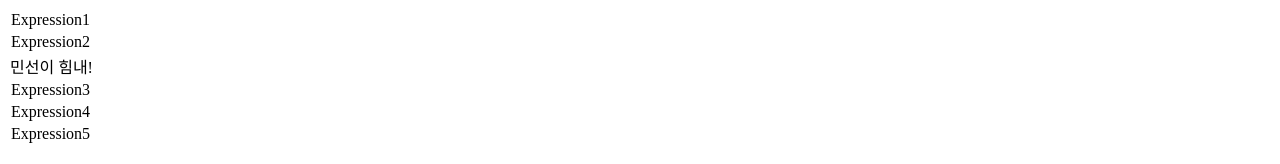
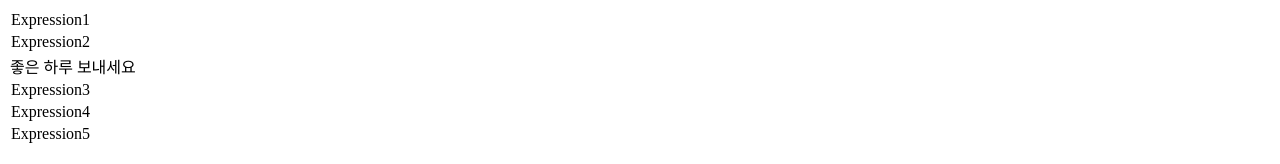
Before and after one commit to haileychoi15/js-study, a plain HTML site: page domNode.html in a window 1280 px wide. Shown: the top 164 px of the page. Drawn offline with Linux system fonts and the light colour scheme.

Commit message:
nth-child(), nth-of-type()

```diff
--- a/domNode.html
+++ b/domNode.html
@@ -38,7 +38,7 @@
 
     // 넣을 노드 만들기
     var div = document.createElement("div");
-    var str = document.createTextNode("민선이 힘내!");
+    var str = document.createTextNode("좋은 하루 보내세요");
     div.appendChild(str);
     //console.log(div);
 
@@ -48,11 +48,10 @@
     standard.insertAdjacentHTML("afterbegin", "<h1>hello world</h1>");
     // standard element를 기준으로 afterbegin 위치에 <h1>hello world</h1>을 삽입한다.
 
-    var standard2 = document.querySelector("p:nth-child(3)"); // p의 형제 노드중에 몇번째!!
-    console.log(document.querySelector("p:nth-child(1)")); // null??
-    console.log(document.querySelector("p:nth-child(2)"));
-    debugger;
-    standard2.insertAdjacentHTML("beforebegin", "<span>가운데 문단</span>");
+    var standard2 = document.querySelector("p:nth-child(3)"); // 세번째 자식 노드가 P이면 querySelect, 아니면 null을 반환
+    // 여기서 p element가 속한 자식 노드 중 첫번째는 h1이므로 p:nth-child(1)은 null이다.
+    console.log(document.querySelector("p:nth-of-type(1)")); //  p태그 한정 첫번째 노드
+    standard2.insertAdjacentHTML("beforebegin", "<p>가운데 문단</p>");
 
 </script>
 </body>
```
